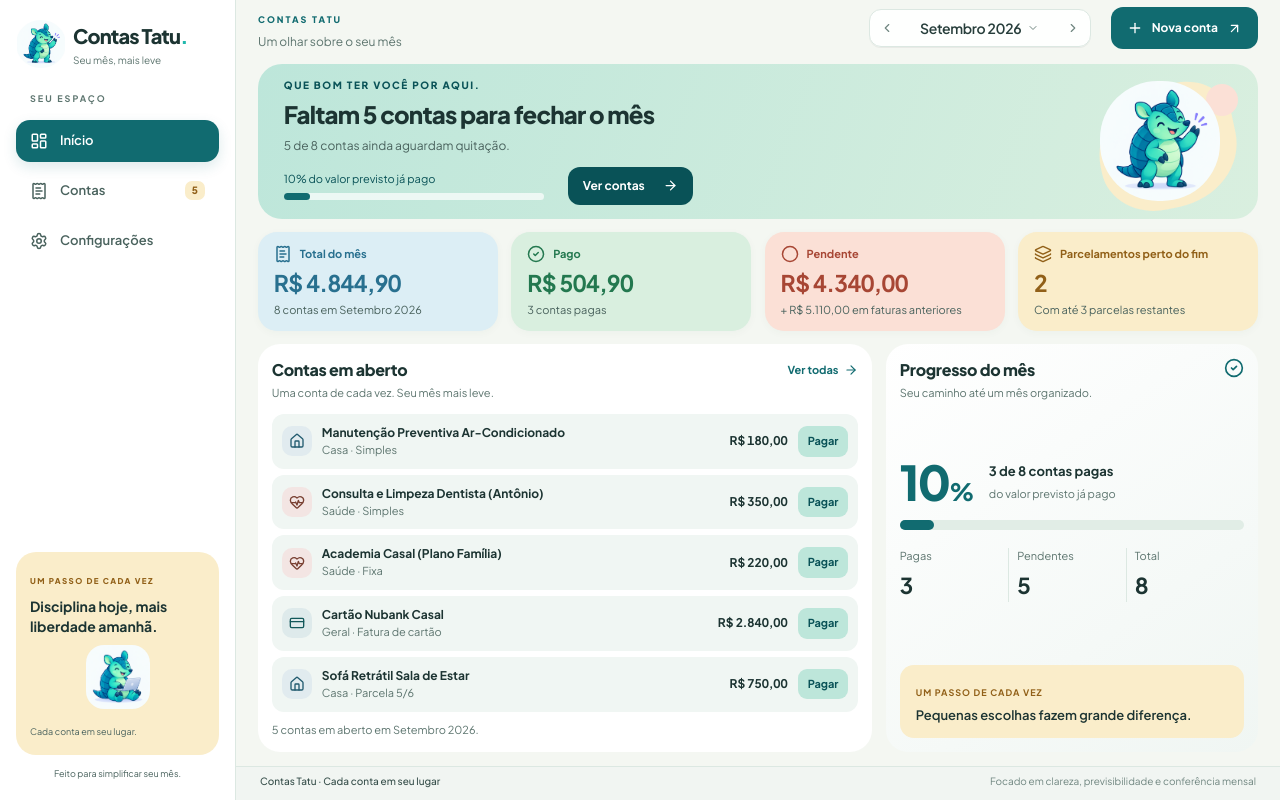
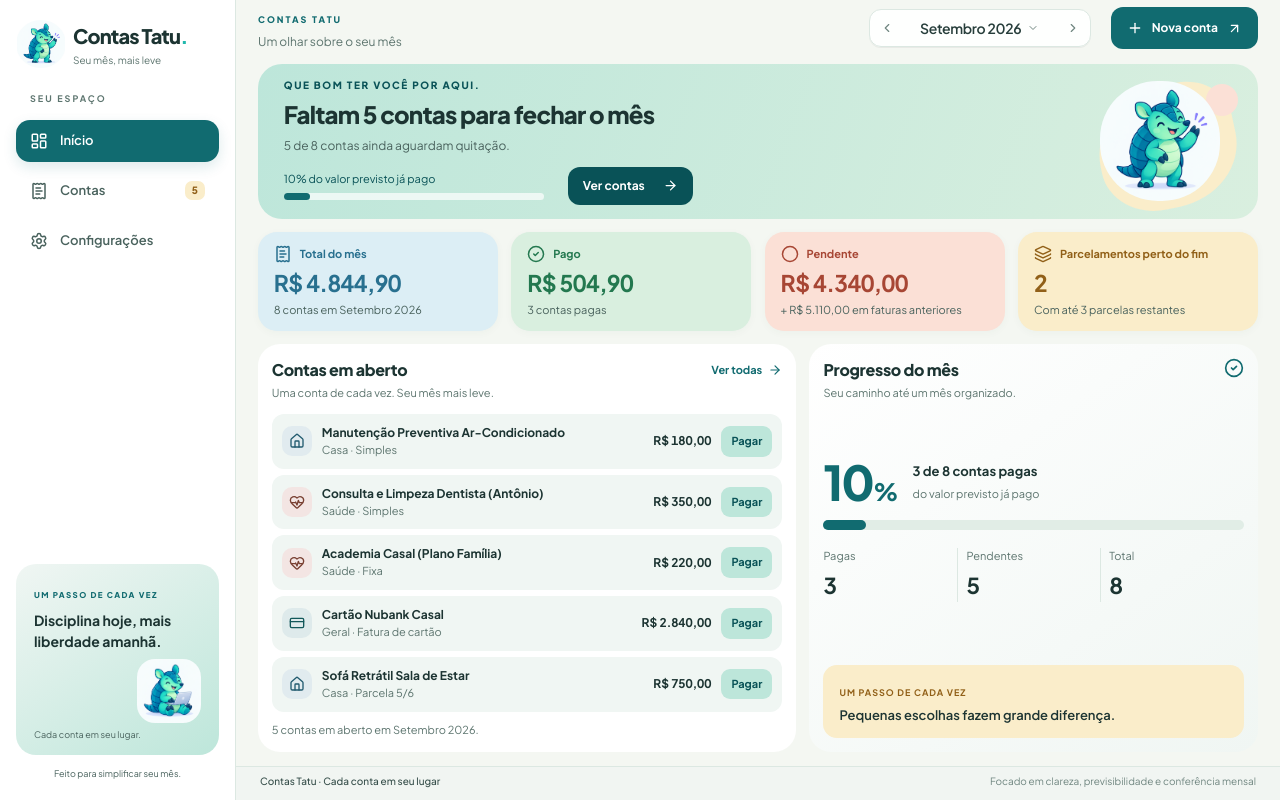
Before and after one commit to Narok94/Contas.tatu, a React (Vite) app: page / in a window 1280 px wide. Built offline with nearby package versions, Linux system fonts and the light colour scheme.

Commit message:
refactor: refina composição visual do dashboard

```diff
--- a/src/dashboard.css
+++ b/src/dashboard.css
@@ -38,7 +38,7 @@
 .desk-panel header p { font-size: 11px; line-height: 1.4; color: var(--color-stone-500); margin-top: 3px; }
 .desk-link { display: inline-flex; align-items: center; gap: 6px; font-size: 11px; font-weight: 650; color: var(--color-brand); white-space: nowrap; padding: 4px 0; cursor: pointer; }
 .desk-link:hover { text-decoration: underline; }
-.desk-account-list { display: grid; gap: clamp(5px, calc(2dvh - 10px), 11px); flex: 1; }
+.desk-account-list { width: 100%; max-width: 560px; margin-inline: auto; display: grid; gap: clamp(5px, calc(2dvh - 10px), 11px); flex: 1; }
 .desk-account-row { display: grid; grid-template-columns: 30px minmax(0, 1fr) auto auto; gap: 10px; align-items: center; padding: clamp(4px, calc(2dvh - 10px), 12px) 10px; border-radius: 12px; background: var(--color-surface-soft); }
 .desk-account-icon { width: 30px; height: 30px; display: grid; place-items: center; border-radius: 10px; }
 .desk-account-name { min-width: 0; overflow-wrap: anywhere; }
@@ -69,7 +69,7 @@
 .desk-empty p { font-size: 12px; }
 @media (min-width: 1024px) {
   .desk-metrics { grid-template-columns: repeat(4, minmax(0, 1fr)); }
-  .desk-workspace { grid-template-columns: minmax(0, 1.65fr) minmax(0, 1fr); }
+  .desk-workspace { grid-template-columns: minmax(0, 1.2fr) minmax(0, 1fr); }
   .app-shell:has(.desktop-dashboard) { min-height: 100dvh; }
   .app-shell:has(.desktop-dashboard) .app-toolbar { height: clamp(54px, 7dvh, 76px); min-height: 54px; padding-block: 8px; }
   .app-shell:has(.desktop-dashboard) .app-main { display: flex; padding: 0; }
--- a/src/index.css
+++ b/src/index.css
@@ -58,8 +58,8 @@
   .app-nav button:hover { background: var(--color-surface-soft); }
   .app-nav button[aria-current=page], .app-nav button[aria-expanded=true] { background: var(--color-brand); color: white; box-shadow: 0 5px 14px rgb(17 107 112 / .14); }
   .nav-count { margin-left: auto; background: var(--color-warning-soft); color: var(--color-warning); padding: 2px 7px; border-radius: 7px; font-size: 10px; }
-  .sidebar-note { margin-top: auto; background: var(--color-warning-soft); padding: 20px 17px 15px; border-radius: 24px 24px 60px 24px; }
-  .note-kicker { font-size: 8px; font-weight: 800; letter-spacing: 1.4px; color: var(--color-warning); }
+  .sidebar-note { margin-top: auto; background: var(--color-surface-soft); padding: 20px 17px 15px; border-radius: 24px 24px 60px 24px; }
+  .note-kicker { font-size: 8px; font-weight: 800; letter-spacing: 1.4px; color: var(--color-brand); }
   .sidebar-note p { font-size: 17px; font-weight: 650; line-height: 1.5; margin-top: 10px; }
   .note-mascot { width: 140px; margin: 8px auto; }
   .note-signature, .sidebar-footer { font-size: 9px; color: var(--color-stone-600); }
@@ -238,3 +238,11 @@
   .dashboard-panels > div { padding-block: 12px; }
   .category-list { gap: 7px; }
 }
+
+/* Keep the approved message and artwork together in an asymmetric mint card. */
+@media (min-width: 1024px) {
+  .app-sidebar .sidebar-note { background: linear-gradient(145deg, var(--color-surface-soft), var(--color-teal-soft)); padding: 16px 18px 13px; }
+  .app-sidebar .sidebar-note p { max-width: 160px; }
+  .app-sidebar .sidebar-note .note-mascot { margin: 8px 0 5px auto; }
+  .app-sidebar .sidebar-note .note-signature { display: block; max-width: 130px; }
+}
```
